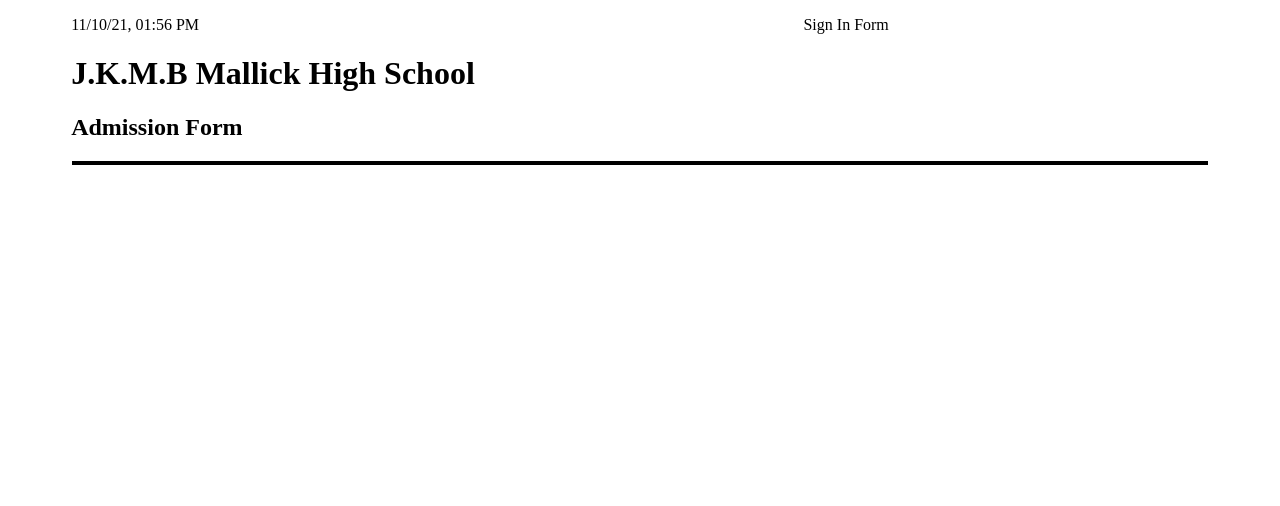
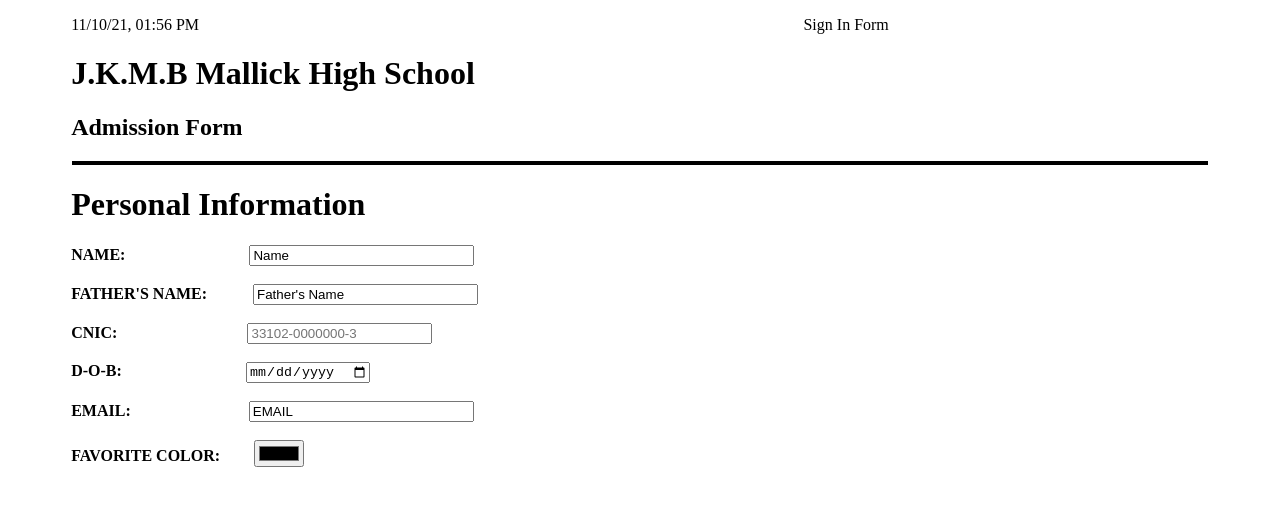
Before and after one commit to aasadlion/Projects-and-Assignments-, a plain HTML site: page AdmissionForm/AdmissionForm.html in a window 1280 px wide. Drawn offline with Linux system fonts and the light colour scheme.

Commit message:
commit-2

```diff
--- a/AdmissionForm/AdmissionForm.html
+++ b/AdmissionForm/AdmissionForm.html
@@ -10,7 +10,7 @@
     </style>
   </head>
   <body>
-    <div>
+    <div id="head">
       <p class="pd">
         11/10/21, 01:56 PM <span style="padding-left: 50%">Sign In Form</span>
       </p>
@@ -20,5 +20,75 @@
 
       <hr style="width: 89.5%; border: 2px rgb(0, 0, 0) solid" />
     </div>
+
+    <div class="pd" id="Personal Information">
+      <h1>Personal Information</h1>
+
+      <form action="">
+        <!-- NAME:  -->
+        <label style="font-weight: 600" for="Name">NAME: </label>
+        <input
+          style="font-weight: 500; margin-left: 10%"
+          type="text"
+          size="25"
+          value="Name"
+          placeholder=" Asad Iqbal"
+        />
+        <!-- FATHER'S NAME -->
+        <br />
+        <br />
+        <label style="font-weight: 600" for="Name">FATHER'S NAME: </label>
+        <input
+          style="font-weight: 500; margin-left: 3.5%"
+          type="text"
+          value="Father's Name"
+          size="25"
+          placeholder="M Iqbal"
+        />
+        <!-- CNIC -->
+        <br />
+        <br />
+        <label style="font-weight: 600" for="Name">CNIC: </label>
+        <input
+          style="font-weight: 500; margin-left: 10.5%"
+          type="number"
+          value="CNIC"
+          size="25"
+          placeholder="33102-0000000-3"
+        />
+        <!-- DOB -->
+        <br />
+        <br />
+        <label style="font-weight: 600" for="Name">D-O-B: </label>
+        <input
+          style="font-weight: 500; margin-left: 10%"
+          type="date"
+          value="DOB"
+          size="25"
+          placeholder="33102-0000000-3"
+        />
+        <!-- EMAIL -->
+
+        <br />
+        <br />
+        <label style="font-weight: 600" for="Name">EMAIL: </label>
+        <input
+          style="font-weight: 500; margin-left: 9.5%"
+          type="email"
+          value="EMAIL"
+          size="25"
+          placeholder="abc@gmail.com"
+        />
+        <!-- color -->
+        <br />
+        <br />
+        <label style="font-weight: 600" for="Name">FAVORITE COLOR: </label>
+        <input
+          style="font-weight: 500; margin-left: 2.5%"
+          type="color"
+          value="color"
+        />
+      </form>
+    </div>
   </body>
 </html>
```
